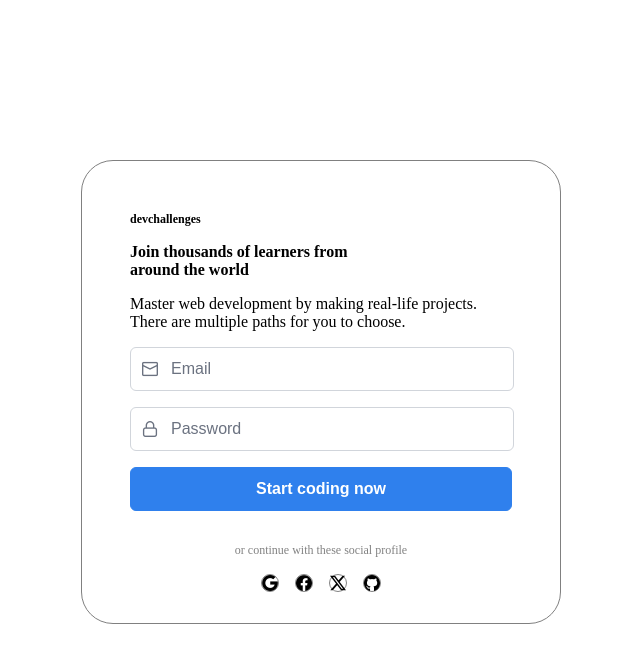
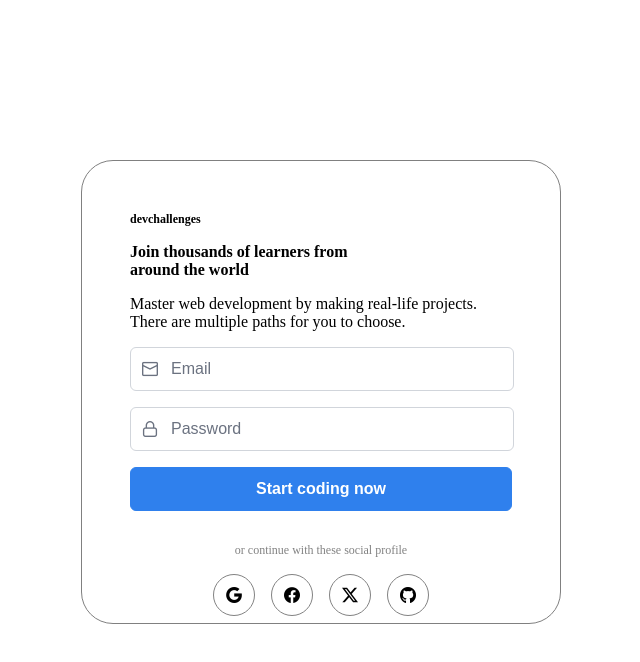
Before and after one commit to hllanos5/mp-m4-frontend, a React (Vite) app in the folder miniproyecto/: page / in a window 1280 px wide. Shown: the top 662 px of the page, without its empty margins (319-959 px from the left). Built offline with nearby package versions, Linux system fonts and the light colour scheme; a web font is replaced by a local one.

Commit message:
mejora en iconos de red social

```diff
--- a/miniproyecto/src/index.css
+++ b/miniproyecto/src/index.css
@@ -257,6 +257,7 @@ main {
             display: flex;
             gap:1rem;
             i{
+                padding: 0.75rem;
                 border:1px groove #828282;
                 border-radius: 50%;
                 cursor: pointer;
```
